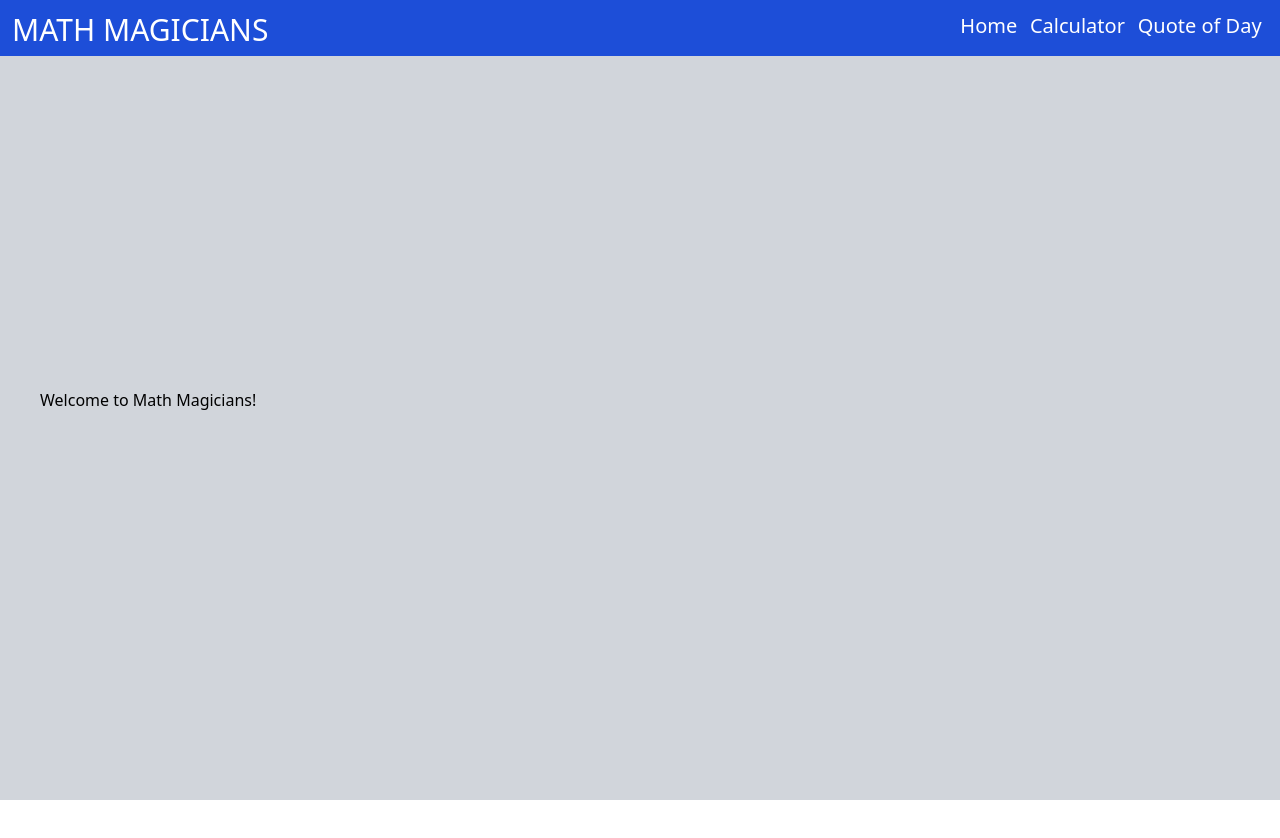
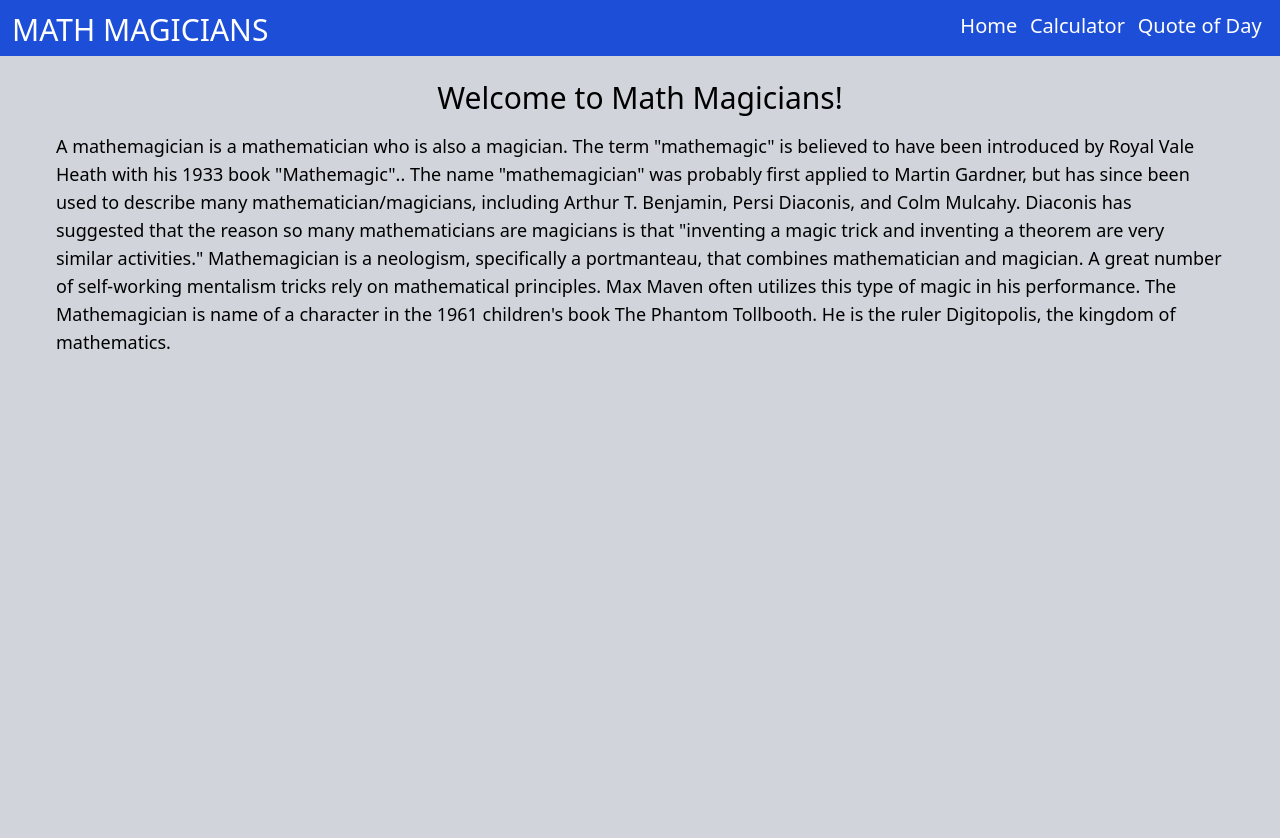
Before and after one commit to chubaquelo/react-calculator, a React (Create React App) app: page / in a window 1280 px wide. Shown: the top 838 px of the page. Before the commit the page ends 800 px from the top, so only its background shows below. Built offline with nearby package versions, Linux system fonts and the light colour scheme.

Commit message:
Add content and style.

```diff
--- a/public/index.html
+++ b/public/index.html
@@ -24,7 +24,7 @@
   </head>
   <body>
     <noscript>You need to enable JavaScript to run this app.</noscript>
-    <div id="root" class="flex flex-col p-10 justify-center bg-gray-300 h-screen"></div>
+    <div id="root" class="box-border flex flex-col p-10 justify-center bg-gray-300 relative"></div>
     <!--
       This HTML file is a template.
       If you open it directly in the browser, you will see an empty page.
--- a/src/components/calculator/App.js
+++ b/src/components/calculator/App.js
@@ -41,6 +41,7 @@ class App extends React.Component {
   render() {
     const { total, next, operation } = this.state;
     return (
+      <div className="w-screen text-center flex justify-center">
         <div className="w-4/5 sm:w-1/2 md:w-1/4 lg:w-1/4 xl:w-1/4">
           <Display total={total} next={next} operation={operation} />
           <ButtonPanel
@@ -48,6 +49,7 @@ class App extends React.Component {
             handleEqual={this.handleEqual}
           />
         </div>
+      </div>
     );
   }
 }
--- a/src/components/pages/Home.js
+++ b/src/components/pages/Home.js
@@ -3,7 +3,23 @@ import React from 'react';
 export default function Home() {
   return (
     <div>
-      <h1>Welcome to Math Magicians!</h1>
+      <h1 className="text-3xl text-center mb-4">Welcome to Math Magicians!</h1>
+      <p className="text-lg">
+        A mathemagician is a mathematician who is also a magician. The term
+        &quot;mathemagic&quot; is believed to have been introduced by Royal Vale
+        Heath with his 1933 book &quot;Mathemagic&quot;.. The name
+        &quot;mathemagician&quot; was probably first applied to Martin Gardner,
+        but has since been used to describe many mathematician/magicians,
+        including Arthur T. Benjamin, Persi Diaconis, and Colm Mulcahy. Diaconis
+        has suggested that the reason so many mathematicians are magicians is
+        that &quot;inventing a magic trick and inventing a theorem are very
+        similar activities.&quot; Mathemagician is a neologism, specifically a
+        portmanteau, that combines mathematician and magician. A great number of
+        self-working mentalism tricks rely on mathematical principles. Max Maven
+        often utilizes this type of magic in his performance. The Mathemagician
+        is name of a character in the 1961 children&apos;s book The Phantom
+        Tollbooth. He is the ruler Digitopolis, the kingdom of mathematics.
+      </p>
     </div>
   );
 }
--- a/src/components/pages/QuoteOfDay.js
+++ b/src/components/pages/QuoteOfDay.js
@@ -2,8 +2,14 @@ import React from 'react';
 
 export default function QuoteOfDay() {
   return (
-    <div>
-      <h1>Quote of Day Here</h1>
+    <div className="text-center">
+      <h1 className="text-3xl text-center mb-4">Quote of the Day</h1>
+      <p className="text-lg">
+        Without mathematics, there&apos;s nothing you can do. Everything around
+        you is mathematics. Everything around you is numbers.
+      </p>
+      <h3 className="font-bold">Shakuntala Devi</h3>
+      <img className="mt-4 mx-auto" src="./maths.jpg" alt="Maths" />
     </div>
   );
 }
--- a/src/index.js
+++ b/src/index.js
@@ -13,7 +13,7 @@ function Index() {
       <header className="absolute top-0 left-0 w-full">
         <Navbar />
       </header>
-      <main>
+      <main className="p-4 pt-10 w-full flex flex-col min-h-screen">
         <Switch>
           <Route exact path="/">
             <Home />
```
Also changed, not shown: public/maths.jpg (added). Lines whose indentation alone changed are shown as unchanged.
